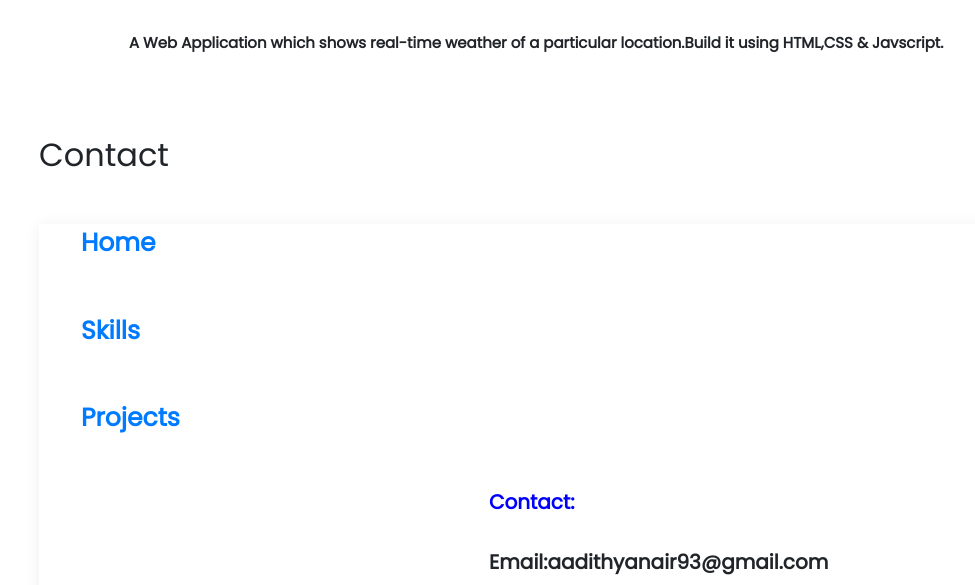
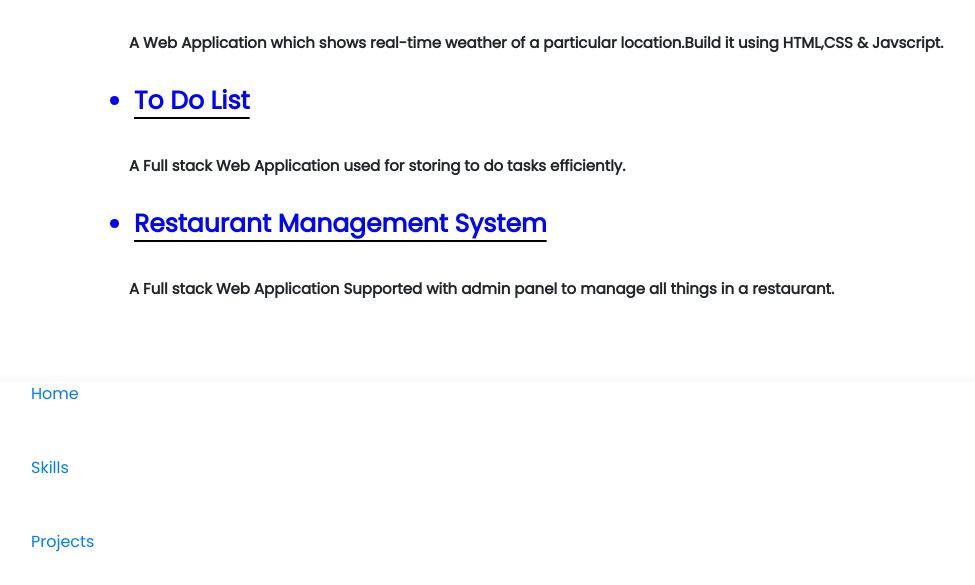
Before and after one commit to aadithyanair93/aadithyanair-s_portfolio, a plain HTML site: page index.html in a window 1280 px wide. Shown: the part 2603-3188 px from the top of the page, without its empty margins (11-986 px from the left). Drawn offline with nearby package versions, Linux system fonts and the light colour scheme.

Commit message:
Update index.html

```diff
--- a/index.html
+++ b/index.html
@@ -135,11 +135,16 @@
           while the identity of the user will not be disclosed. </span>
           <li>Weather Glance</li>
         <span>A Web Application which shows real-time weather of a particular location.Build it using HTML,CSS & Javscript. </span>
+           <li>To Do List</li>
+        <span>A Full stack Web Application used for storing to do tasks efficiently. </span>
+          <li>Restaurant Management System</li>
+        <span>A Full stack Web Application Supported with admin panel to manage all things in a restaurant. </span>
+      </ul>
       </ul>
 
     </div>
-   <div class="contact">
-    <h2>Contact</h2>
+<!--    <div class="contact">
+    <h2>Contact</h2> -->
 
    </div>
 <footer>
```
